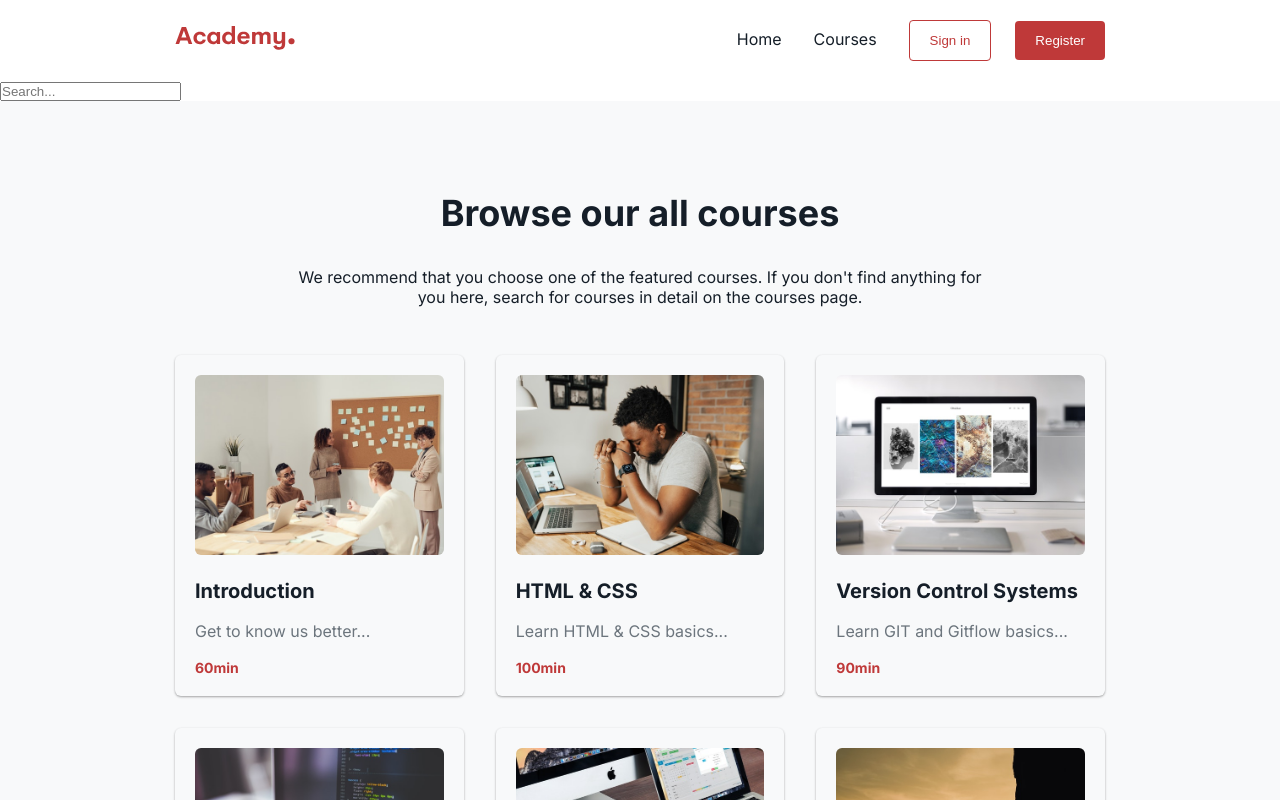
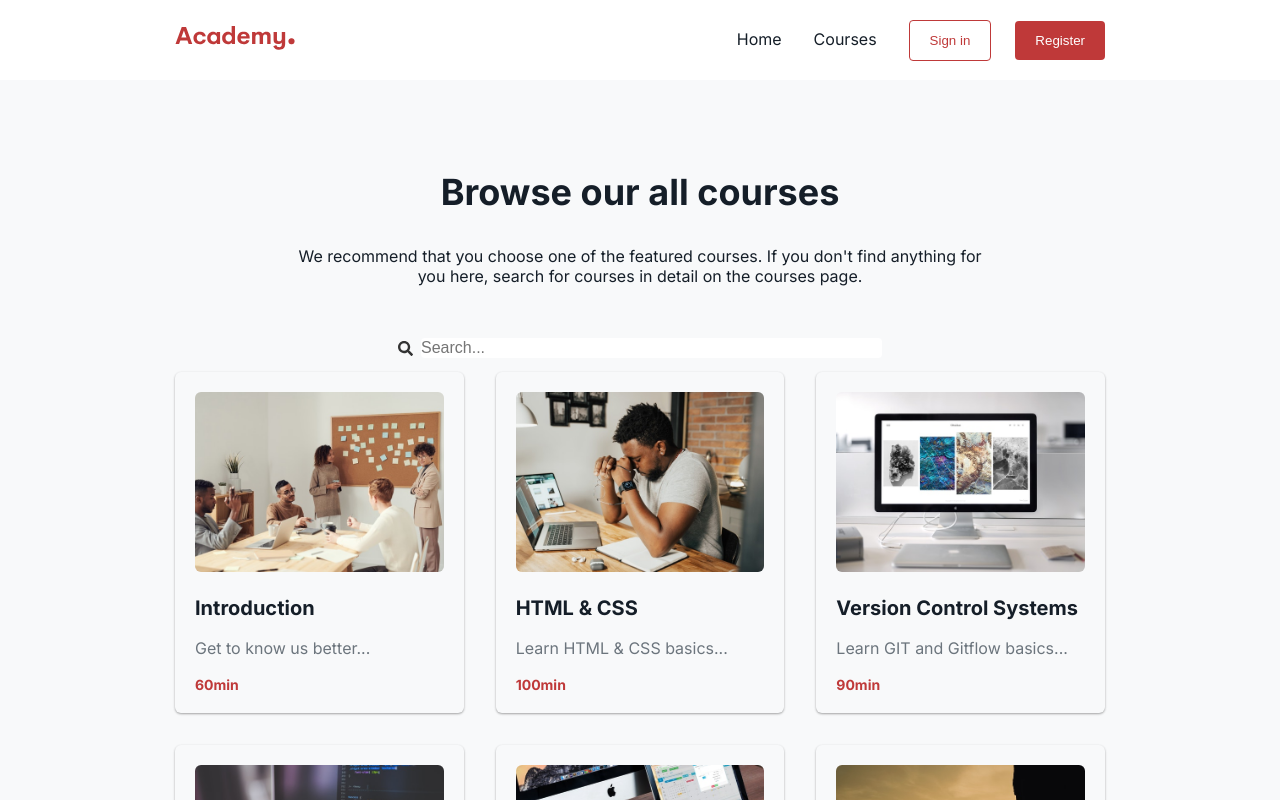
Before and after one commit to VilimTrakos/speck-hands-on, a React (Vite) app: page /courses in a window 1280 px wide. Shown: the top 800 px of the page. Built offline with nearby package versions, Linux system fonts and the light colour scheme.

Commit message:
Added other functionalities from lecture-8

```diff
--- a/src/components/Loader/Loader.jsx
+++ b/src/components/Loader/Loader.jsx
@@ -1,17 +1,18 @@
 import { Dna } from "react-loader-spinner";
+import { Loader as Loaderwrapper } from "./LoaderStyle";
 
-const LoaderWrapper = ({ loading }) => {
+const Loader = ({ loading }) => {
   return (
-    <div className="loader-wrapper">
+    <Loaderwrapper>
       <Dna
         visible={true}
-        height="80"
-        width="80"
+        height="120"
+        width="120"
         ariaLabel="dna-loading"
         wrapperStyle={{}}
         wrapperClass="dna-wrapper"
       />
-    </div>
+    </Loaderwrapper>
   );
 };
-export default LoaderWrapper;
+export default Loader;
--- /dev/null
+++ b/src/components/Loader/LoaderStyle.js
@@ -0,0 +1,11 @@
+import styled from "styled-components";
+import { breakpoints, colors } from "../../utils/styles/theme";
+import { Dna } from "react-loader-spinner";
+
+export const Loader = styled.div`
+  display: flex;
+  justify-content: center;
+  align-items: center;
+  height: 150px;
+  width: 100%;
+`;
--- a/src/components/SearchBar/SearchBar.jsx
+++ b/src/components/SearchBar/SearchBar.jsx
@@ -1,4 +1,9 @@
 import React from "react";
+import {
+  SearchBarDiv as SearchBarWrapper,
+  SearchBarInput,
+} from "./SearchBarStyle";
+import { FaSearch } from "react-icons/fa";
 
 const SearchBar = ({ placeholder, disabled, onValueChange }) => {
   const handleInputChange = (event) => {
@@ -7,12 +12,17 @@ const SearchBar = ({ placeholder, disabled, onValueChange }) => {
   };
 
   return (
-    <input
-      type="text"
-      placeholder={placeholder}
-      disabled={disabled}
-      onChange={handleInputChange}
-    />
+    <>
+      <SearchBarWrapper>
+        <FaSearch size="15px" color="#333" />
+        <SearchBarInput
+          type="text"
+          placeholder={placeholder}
+          disabled={disabled}
+          onChange={handleInputChange}
+        />
+      </SearchBarWrapper>
+    </>
   );
 };
 
--- a/src/components/SearchBar/SearchBarStyle.js
+++ b/src/components/SearchBar/SearchBarStyle.js
@@ -1,6 +1,21 @@
-import styled from 'styled-components'
-import { breakpoints, colors } from '../../utils/styles/theme';
+import styled from "styled-components";
+import { breakpoints, colors } from "../../utils/styles/theme";
+import { FaSearch } from "react-icons/fa";
 
-export const SearchBar = styled.input`
-
-`
+export const SearchBarDiv = styled.div`
+  display: flex;
+  align-items: center;
+  justify-content: center;
+  padding: 4px;
+  width: 100%;
+  margin-bottom: 10px;
+`;
+export const SearchBarInput = styled.input`
+  border: none;
+  margin-left: 8px;
+  font-size: 16px;
+  outline: none;
+  width: 50%;
+  border-radius: 4px;
+  height: 20px;
+`;
--- a/src/pages/Courses.jsx
+++ b/src/pages/Courses.jsx
@@ -1,7 +1,7 @@
 import React from "react";
 import Header from "../components/Header/Header";
 import { Link } from "react-router-dom";
-
+import Loader from "../components/Loader/Loader";
 import { Grid } from "../utils/styles/generalStyles";
 import Section from "../components/Section/Section";
 import Course from "../components/Course/Course";
@@ -19,31 +19,35 @@ const Courses = () => {
   }, []);
 
   const [searchTerm, setSearchTerm] = useState("");
+  const [filteredCourses, setFilteredCourses] = useState(null);
 
   const handleSearch = (value) => {
-    setSearchTerm(value);
-    console.log(value); // tu usporedivati vriejdnost value s title od coursa
+    const searchTerm = value.toLowerCase();
+    const filteredCourses = courses.filter((course) => {
+      const title = course.title.toLowerCase();
+
+      return title.includes(searchTerm);
+    });
+    console.log(filteredCourses);
+    setFilteredCourses(filteredCourses);
   };
 
   return (
     <>
-      <SearchBar
-        placeholder={"Search..."}
-        disabled={false}
-        onValueChange={handleSearch}
-      ></SearchBar>
-
       <Section
         title="Browse our all courses"
         subtitle="We recommend that you choose one of the featured courses. If you
                     don't find anything for you here, search for courses in detail on
                     the courses page."
       >
-        {courses && (
+        <SearchBar
+          placeholder={"Search..."}
+          disabled={courses ? false : true}
+          onValueChange={handleSearch}
+        ></SearchBar>
+        {filteredCourses ? (
           <Grid>
-            {courses.map(
-              (course, index) =>
-                index < 8 && (
+            {filteredCourses.map((course) => (
               <Course
                 key={course.id}
                 id={course.id}
@@ -53,9 +57,24 @@ const Courses = () => {
                 subtitle={course.subtitle}
                 time={course.time}
               />
-                )
-            )}
+            ))}
           </Grid>
+        ) : courses ? (
+          <Grid>
+            {courses.slice(0, 8).map((course) => (
+              <Course
+                key={course.id}
+                id={course.id}
+                imgSrc={course.imgSrc}
+                imgAlt={course.imgAlt}
+                title={course.title}
+                subtitle={course.subtitle}
+                time={course.time}
+              />
+            ))}
+          </Grid>
+        ) : (
+          <Loader />
         )}
       </Section>
     </>
--- a/src/pages/Home.jsx
+++ b/src/pages/Home.jsx
@@ -4,12 +4,12 @@ import Header from "../components/Header/Header";
 import Hero from "../components/Hero/Hero";
 import Section from "../components/Section/Section";
 import Course from "../components/Course/Course";
+import Loader from "../components/Loader/Loader";
 
 import { Link } from "react-router-dom";
 
 import { useEffect, useState } from "react";
 import coursesMock from "../utils/mock/courses";
-import LoaderWrapper from "../components/Loader/Loader";
 
 const Home = () => {
   const [courses, setCourses] = useState(null);
@@ -28,7 +28,7 @@ const Home = () => {
                     don't find anything for you here, search for courses in detail on
                     the courses page."
       >
-        {courses && (
+        {courses ? (
           <Grid>
             {courses.map(
               (course, index) =>
@@ -45,6 +45,8 @@ const Home = () => {
                 )
             )}
           </Grid>
+        ) : (
+          <Loader />
         )}
       </Section>
     </>
```
Also changed, not shown: src/components/Section/SectionStyle.js (+6 -15 lines), src/pages/SingleCourse.jsx (+17 -25 lines). Lines whose indentation alone changed are shown as unchanged.
